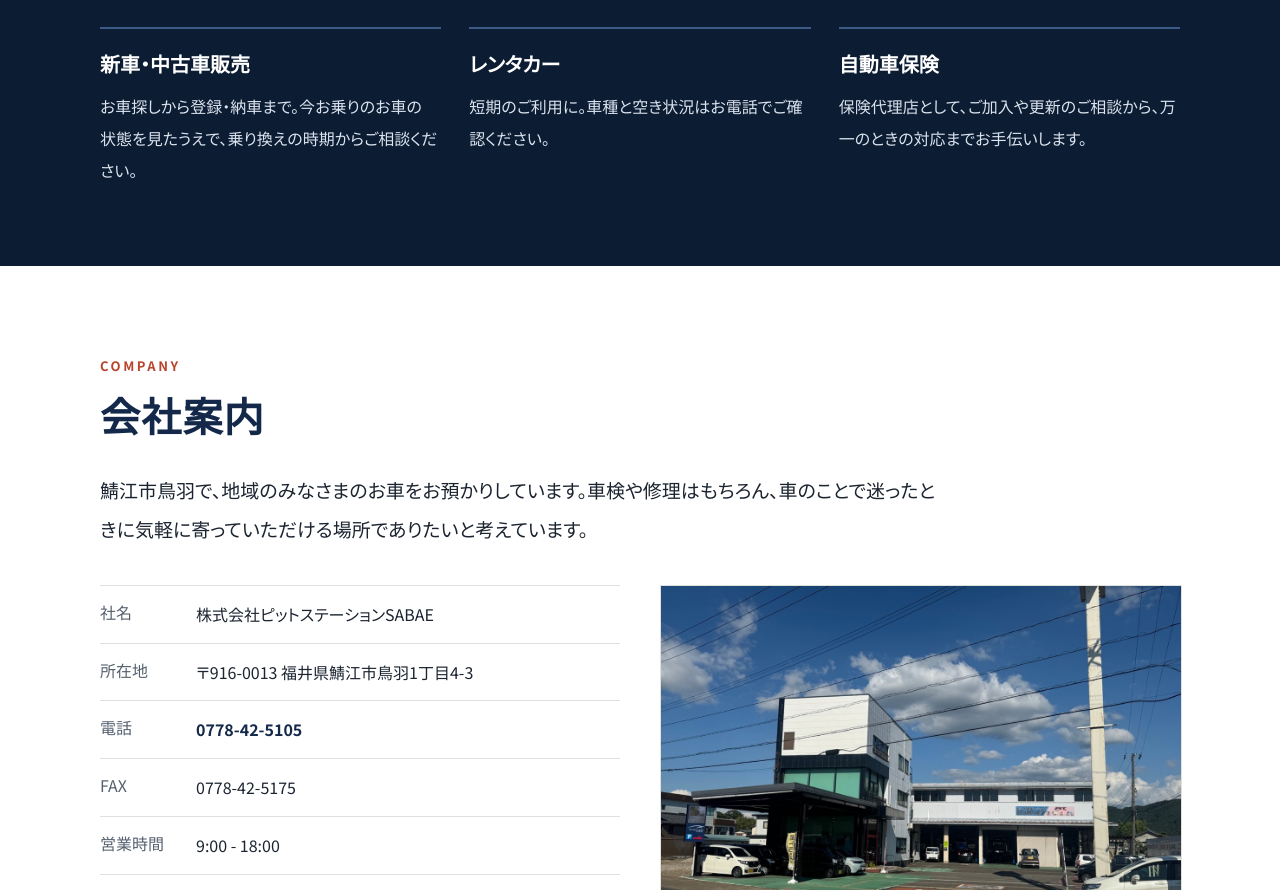
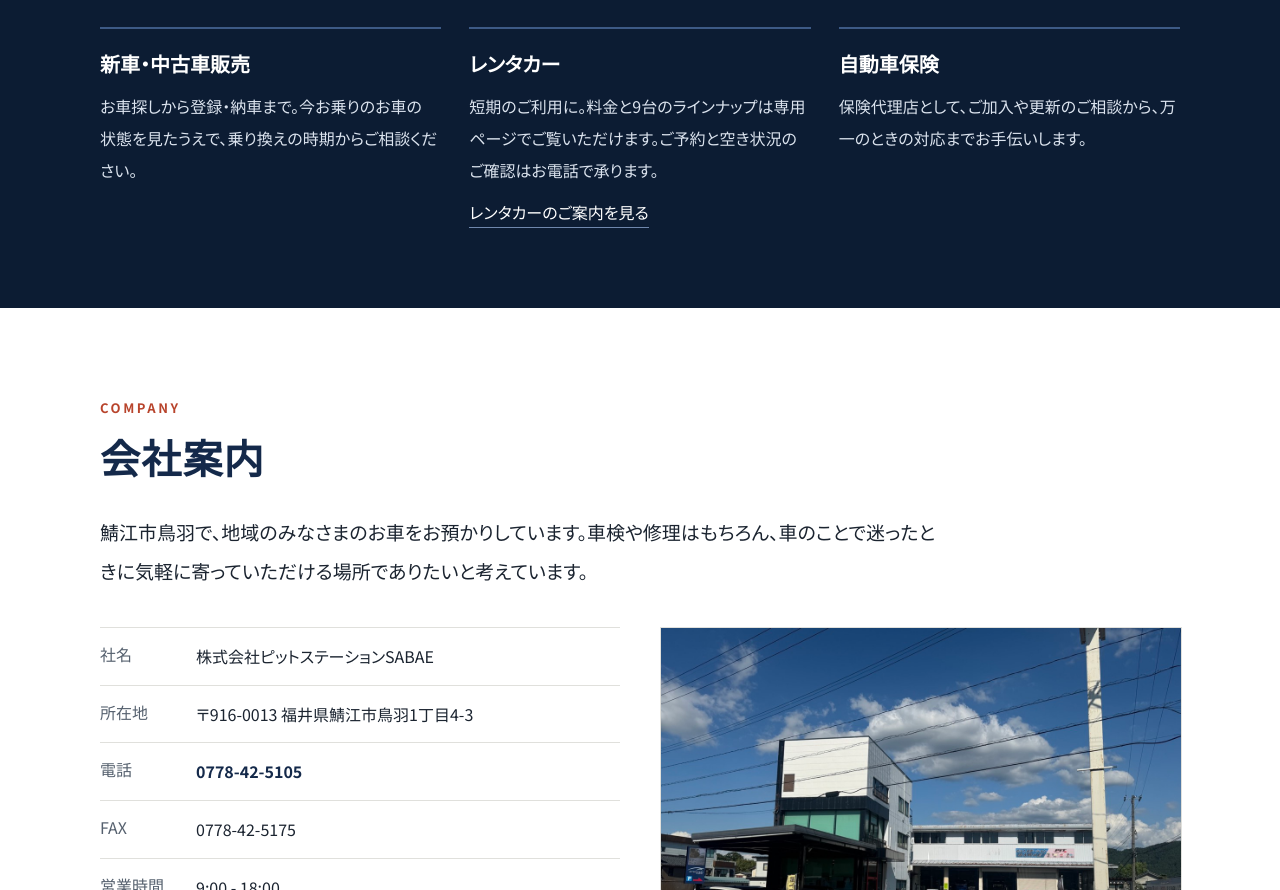
Before and after one commit to y-nishino-cyber/hp, a plain HTML site: page index.html in a window 1280 px wide. Shown: the part 3933-4823 px from the top of the page. Drawn offline with nearby package versions, Linux system fonts and the light colour scheme; a web font is replaced by a local one.

Commit message:
レンタカーページへのリンクを設置＋記述を実態に合わせて訂正（料金表と9台のラインナップは専用ページにある）

```diff
--- a/index.html
+++ b/index.html
@@ -208,7 +208,8 @@
         </div>
         <div style="border-top:2px solid #3d5a86;padding-top:20px;">
           <h3 style="font-family:'Shippori Mincho B1',serif;font-weight:700;font-size:20px;margin:0 0 12px;">レンタカー</h3>
-          <p style="font-size:16px;line-height:2;margin:0;color:#dbe3ee;text-wrap:pretty;">短期のご利用に。車種と空き状況はお電話でご確認ください。</p>
+          <p style="font-size:16px;line-height:2;margin:0 0 14px;color:#dbe3ee;text-wrap:pretty;">短期のご利用に。料金と9台のラインナップは専用ページでご覧いただけます。ご予約と空き状況のご確認はお電話で承ります。</p>
+          <a href="https://rental.pitstation-sabae.co.jp/" style="display:inline-block;font-size:16px;font-weight:500;color:#ffffff;border-bottom:1px solid #6f87ad;padding-bottom:3px;">レンタカーのご案内を見る</a>
         </div>
         <div style="border-top:2px solid #3d5a86;padding-top:20px;">
           <h3 style="font-family:'Shippori Mincho B1',serif;font-weight:700;font-size:20px;margin:0 0 12px;">自動車保険</h3>
```
